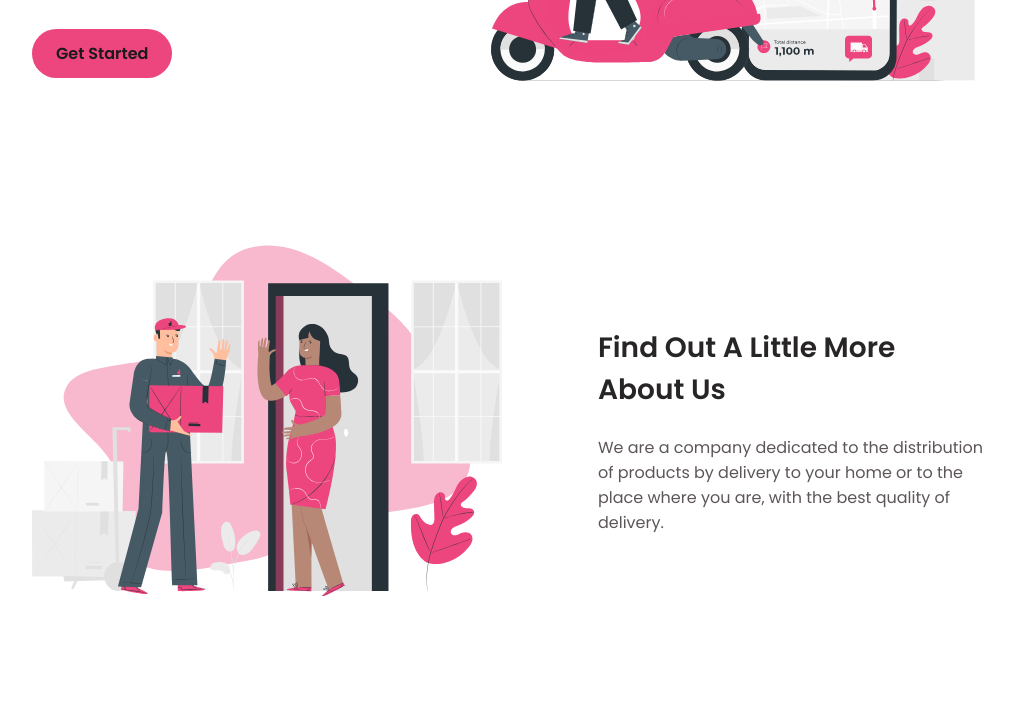
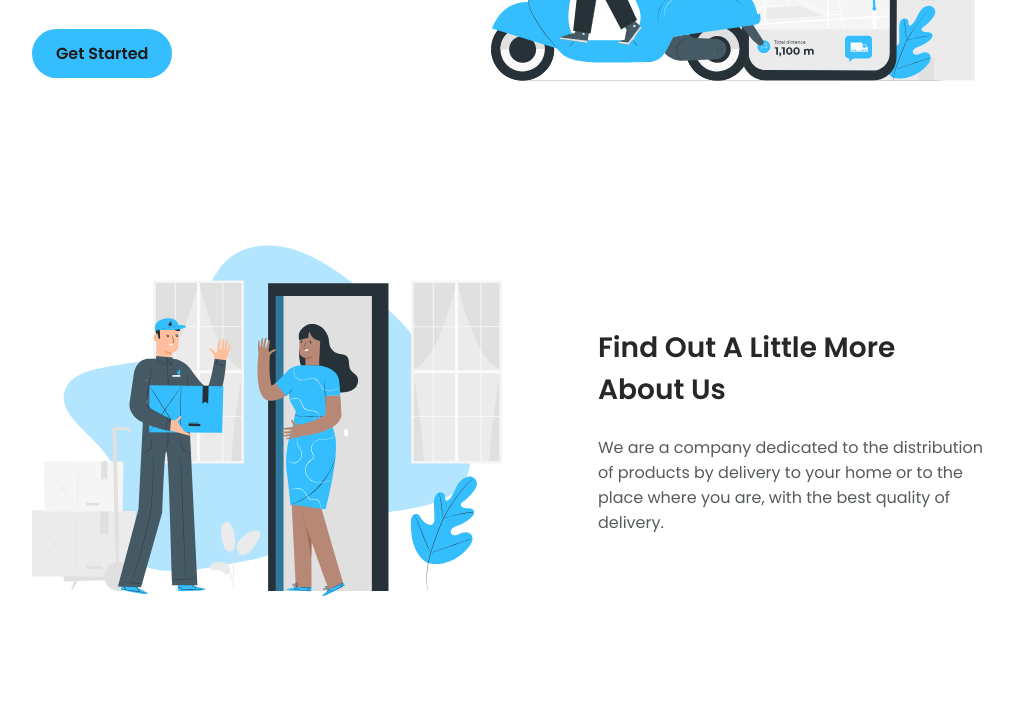
Before and after one commit to mubizzy/A-delivery-website, a plain HTML site: page index.html in a window 1280 px wide. Shown: the part 428-1141 px from the top of the page, without its empty margins (124-1155 px from the left). Drawn offline with nearby package versions, Linux system fonts and the light colour scheme.

Commit message:
playing with the features 5

```diff
--- a/assets/css/styles.css
+++ b/assets/css/styles.css
@@ -3,8 +3,8 @@
 :root {
   --header-height: 3rem;
   /*========== Colors ==========*/
-  --hue: 340;
-  --sat: 82%;
+  --hue: 199;
+  --sat: 98%;
   --first-color: hsl(var(--hue), var(--sat), 60%);
   --first-color-light: hsl(var(--hue), var(--sat), 85%);
   --first-color-lighten: hsl(var(--hue), var(--sat), 80%);
```
